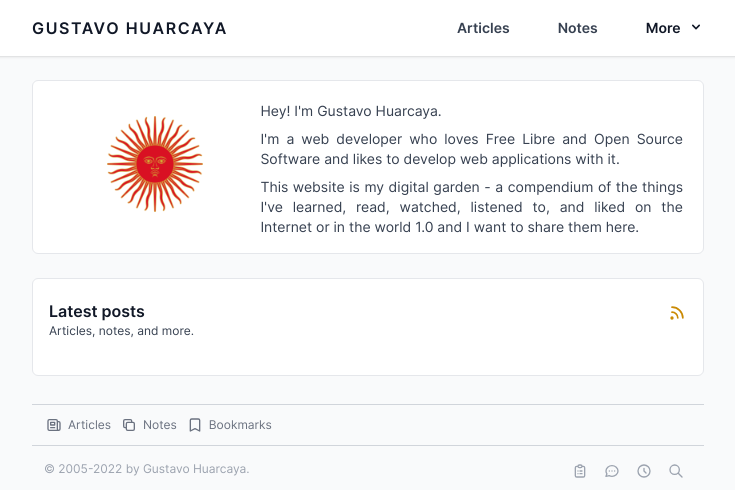
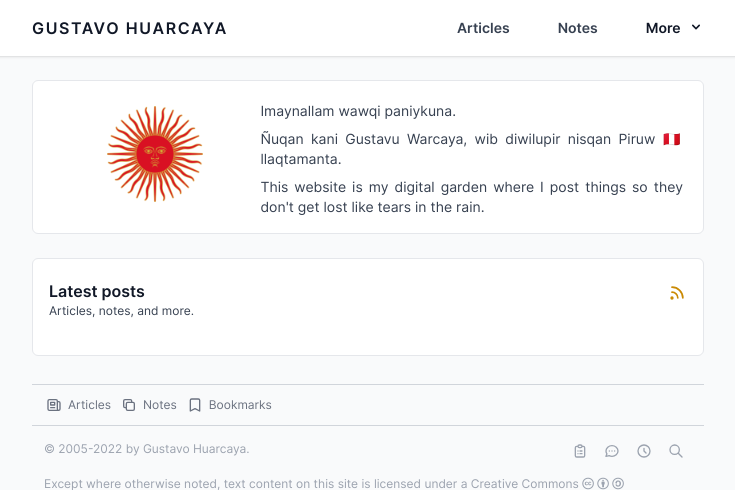
Before and after one commit to Diavolo/shushupe, a Django app: page / in a window 1280 px wide. Shown: the top 490 px of the page, without its empty margins (272-1007 px from the left). Run offline with Django 3.2, Linux system fonts and the light colour scheme; data that the repository does not hold is empty; style sheets or scripts are compiled from the project's sources; parts of the project's set-up code (start-up, migrations or seed data) failed here and were passed over.

Commit message:
chore: update intro

```diff
--- a/core/templates/core/index.html
+++ b/core/templates/core/index.html
@@ -15,14 +15,10 @@
             </div>
           </div>
           <div class="sm:w-2/3 mt-1 mr-1 text-gray-700 text-sm w-full text-justify post-content">
-            <p>Hey! I'm Gustavo Huarcaya.</p>
+            <p>Imaynallam wawqi paniykuna.</p>
+            <p>Ñuqan kani Gustavu Warcaya, wib diwilupir nisqan Piruw 🇵🇪 llaqtamanta.</p>
             <p>
-              I'm a web developer who loves Free Libre and Open Source Software and likes to develop web applications
-              with it.
-            </p>
-            <p>
-              This website is my digital garden - a compendium of the things I've learned, read, watched, listened to,
-              and liked on the Internet or in the world 1.0 and I want to share them here.
+              This website is my digital garden where I post things so they don't get lost like tears in the rain.
             </p>
           </div>
         </div>
```
